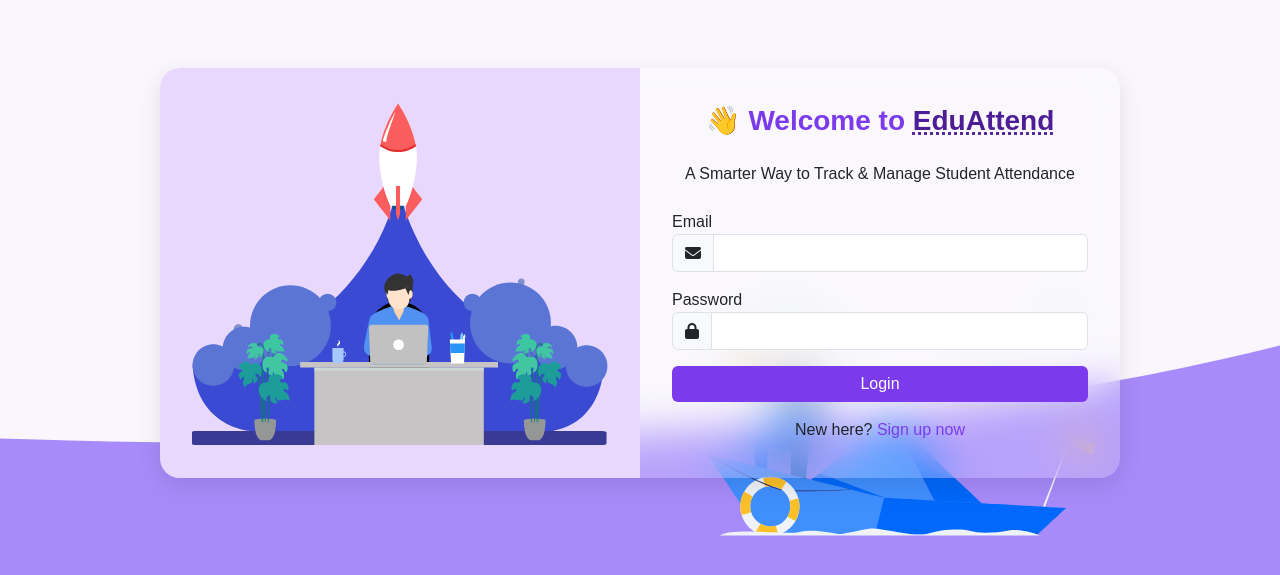
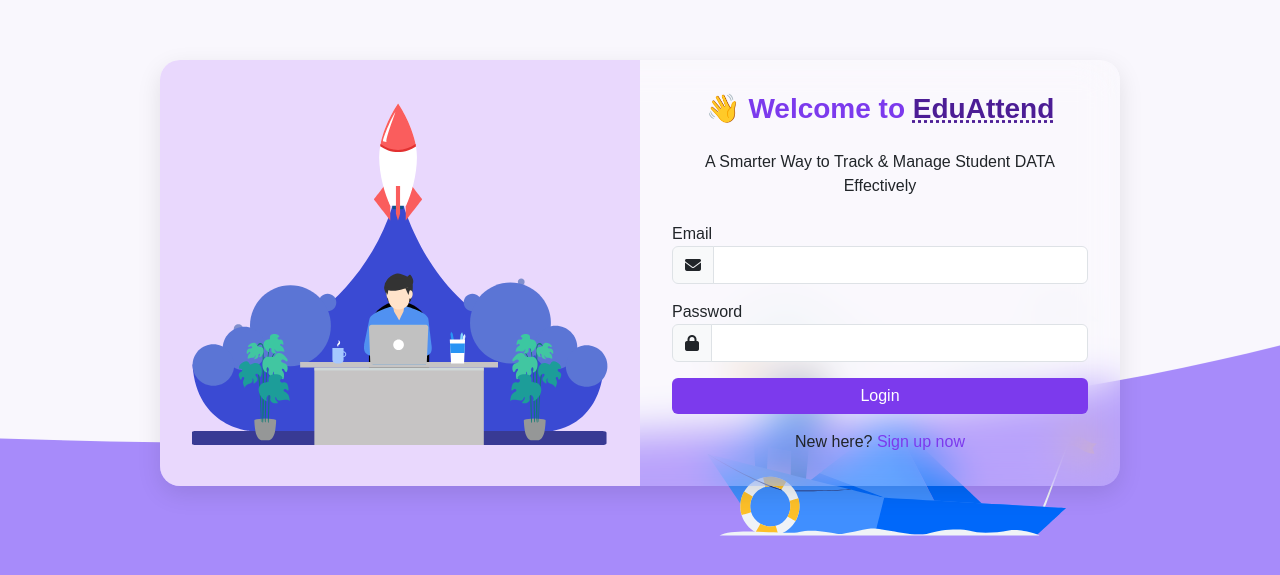
Before and after one commit to abdul061/CAdmin, a React (Create React App) app: page / in a window 1280 px wide. Shown: the part 127-702 px from the top of the page. Built offline with nearby package versions, Linux system fonts and the light colour scheme.

Commit message:
Your commit message

```diff
--- a/src/pages/Login.js
+++ b/src/pages/Login.js
@@ -91,7 +91,7 @@
                 </span>
               </h3>
               <p className="text-center mb-4">
-                A Smarter Way to Track &amp; Manage Student Attendance
+                A Smarter Way to Track &amp; Manage Student DATA Effectively
               </p>
 
               {/* ✅ Login Form */}
```
